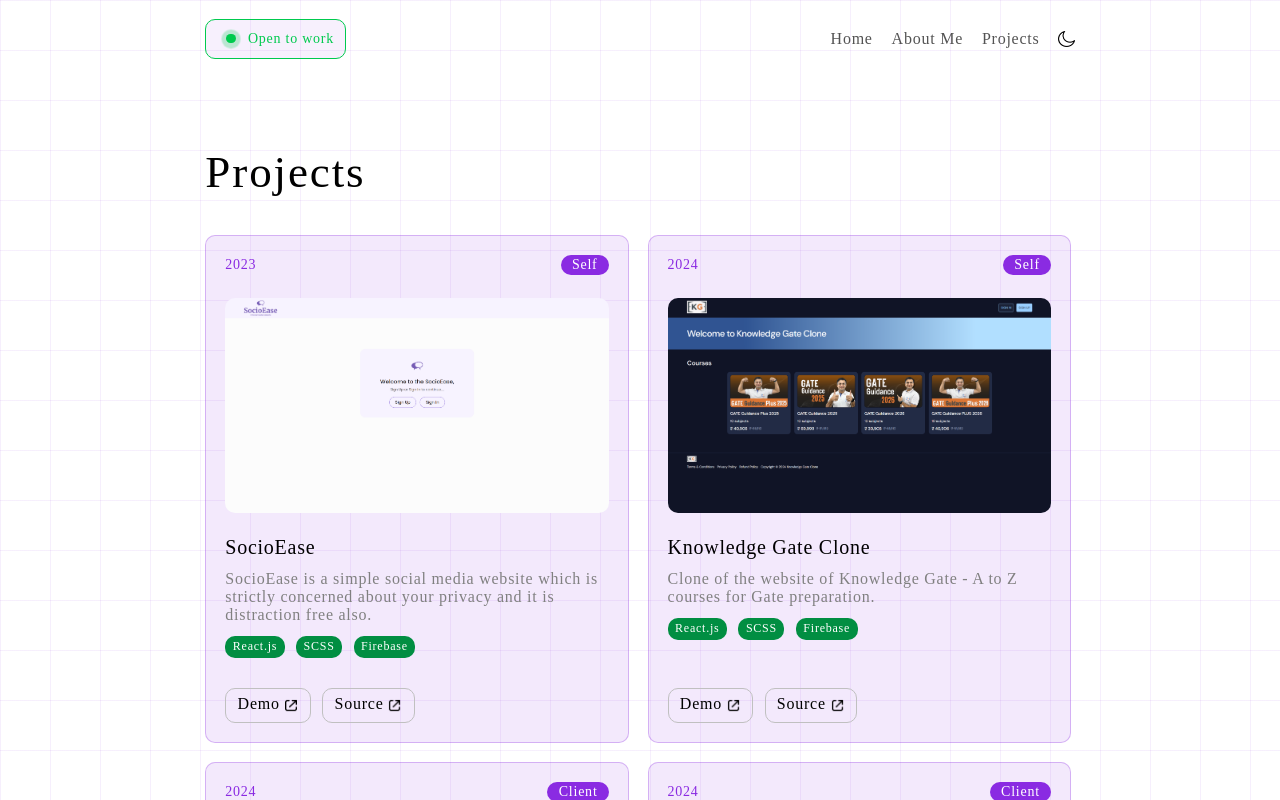
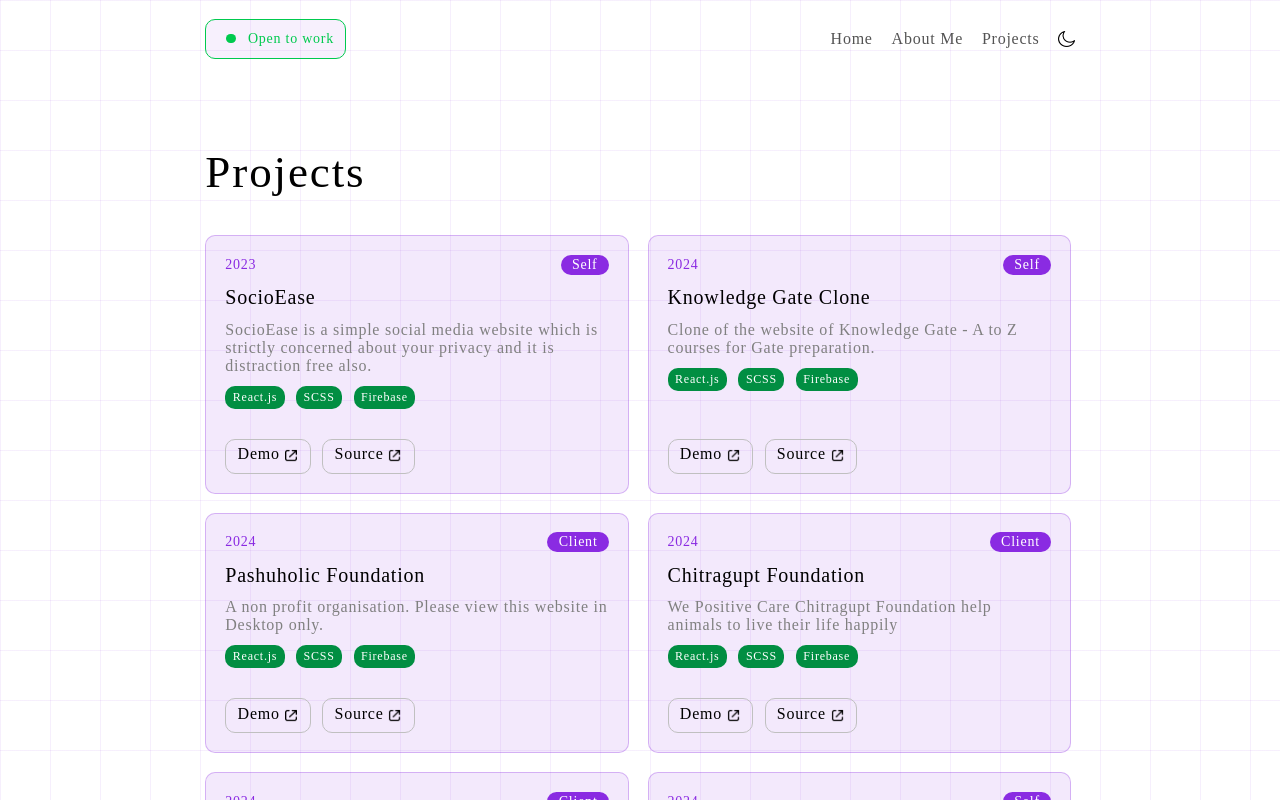
Before and after one commit to sahilkalkal9/portfolio_website, a React (Create React App) app: page /projects in a window 1280 px wide. Shown: the top 800 px of the page. Built offline with nearby package versions, Linux system fonts and the light colour scheme; a web font is replaced by a local one.

Commit message:
final ui

```diff
--- a/src/components/home/home.jsx
+++ b/src/components/home/home.jsx
@@ -208,7 +208,7 @@
                                         {p.type}
                                     </p>
                                 </div>
-                                <img src={require(`../projects/${p.image}`)} alt="" className="pimgnew" />
+                                {/* <img src={require(`../projects/${p.image}`)} alt="" className="pimgnew" /> */}
                                 <p className={`project-name project-name-${theme}`}>
                                     {p.name}
                                 </p>
--- a/src/components/projects/projects.jsx
+++ b/src/components/projects/projects.jsx
@@ -21,7 +21,7 @@
                                         {p.type}
                                     </p>
                                 </div>
-                                <img src={require(`./${p.image}`)} alt="" className="pimgnew" />
+                                {/* <img src={require(`./${p.image}`)} alt="" className="pimgnew" /> */}
                                 <p className={`project-name project-name-${theme}`}>
                                     {p.name}
                                     {/* <img src={require("./share.png")} className="share pii" alt="" /> */}
```
